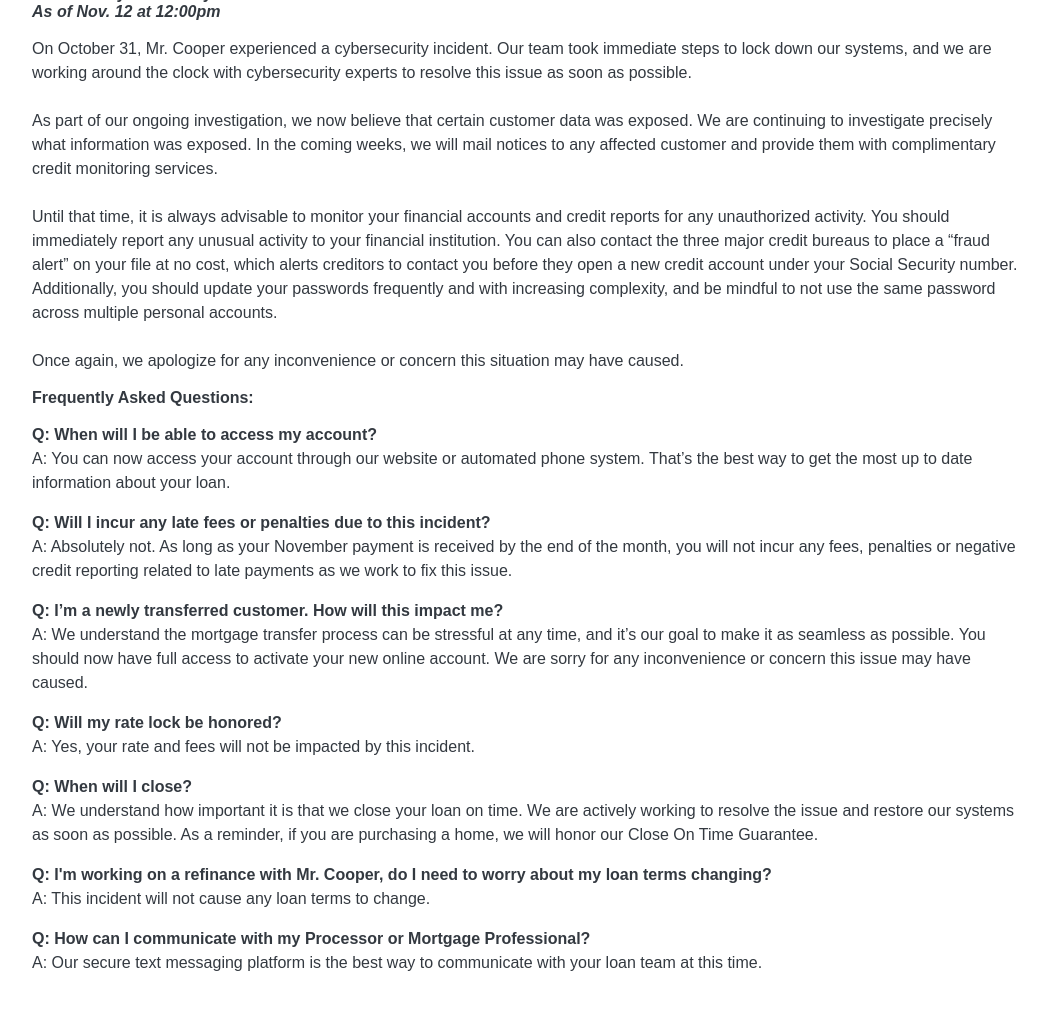
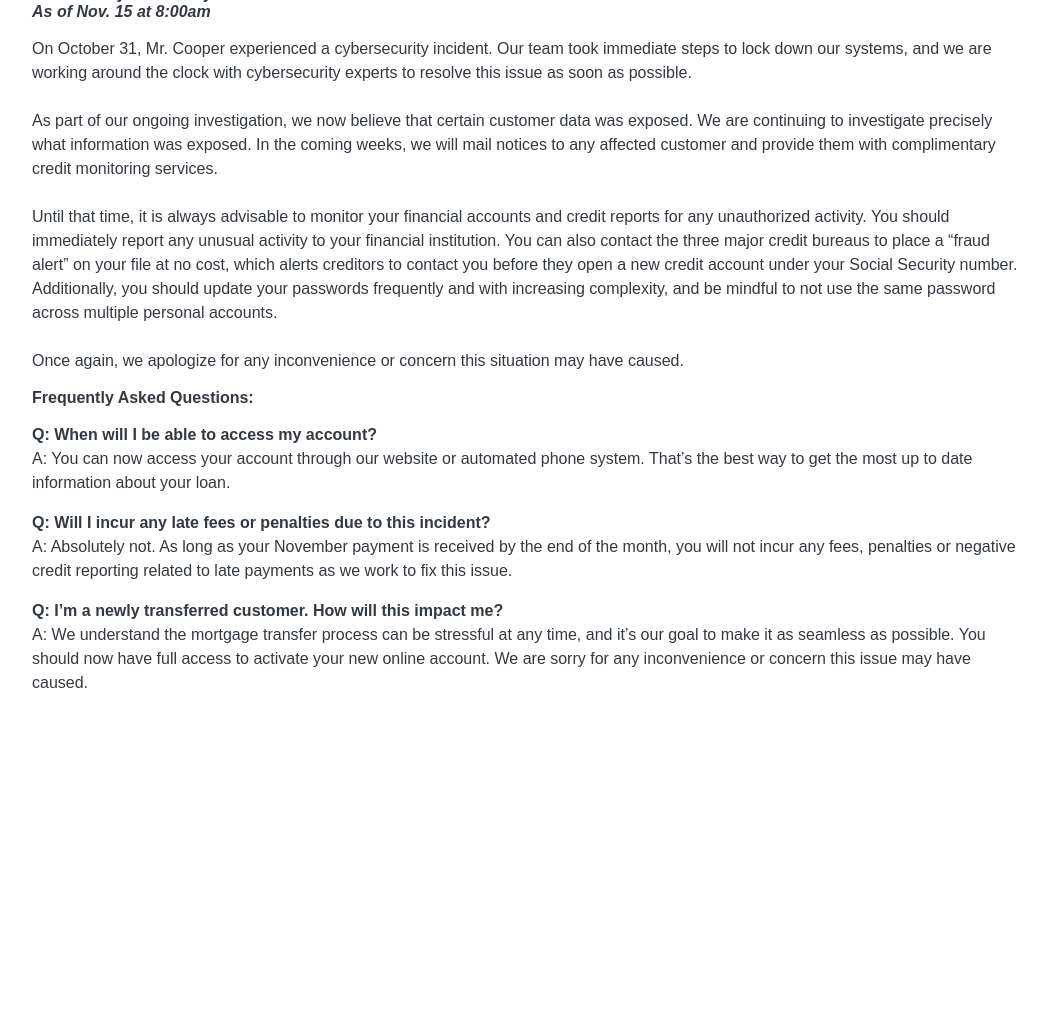
Before and after one commit to Vigneshwar2411/static_web_page, a plain HTML site: page index.html in a window 1280 px wide. Shown: the part 163-1172 px from the top of the page, without its empty margins (112-1159 px from the left). After the commit the page ends 906 px from the top, so only its background shows below. Drawn offline with Linux system fonts and the light colour scheme.

Commit message:
Update content - Nov15

```diff
--- a/index.html
+++ b/index.html
@@ -122,7 +122,7 @@
             <p class="para-title">
                 Notice of Cybersecurity Incident
                 <br />
-                <i>As of Nov. 12 at 12:00pm</i>
+                <i>As of Nov. 15 at 8:00am</i>
             </p>
             <p class="para-content">
                 On October 31, Mr. Cooper experienced a cybersecurity incident. Our team took immediate steps to lock down our systems, and we are working around the clock with cybersecurity experts to resolve this issue as soon as possible.
@@ -155,35 +155,6 @@
                 <br />
                 A: We understand the mortgage transfer process can be stressful at any time, and it’s our goal to make it as seamless as possible. You should now have full access to activate your new online account. We are sorry for any inconvenience or concern this issue may have caused.
             </p>
-
-            <p class="para-content-questions">
-                <b>Q: Will my rate lock be honored?</b>
-                <br />
-                A: Yes, your rate and fees will not be impacted by this
-                incident.
-            </p>
-
-            <p class="para-content-questions">
-                <b>Q: When will I close?</b>
-                <br />
-                A: We understand how important it is that we close your loan on time. We are actively working to resolve the issue and restore our systems as soon as possible. As a reminder, if you are purchasing a home, we will honor our Close On Time Guarantee.
-            </p>
-
-            <p class="para-content-questions">
-                <b>Q: I'm working on a refinance with Mr. Cooper, do I need to worry about my loan terms changing?</b>
-                <br />
-                A: This incident will not cause any loan terms to change.
-            </p>
-
-            <p class="para-content-questions">
-                <b
-                    >Q: How can I communicate with my Processor or Mortgage
-                    Professional?</b
-                >
-                <br />
-                A: Our secure text messaging platform is the best way to
-                communicate with your loan team at this time.
-            </p>
         </div>
     </body>
 </html>
```
